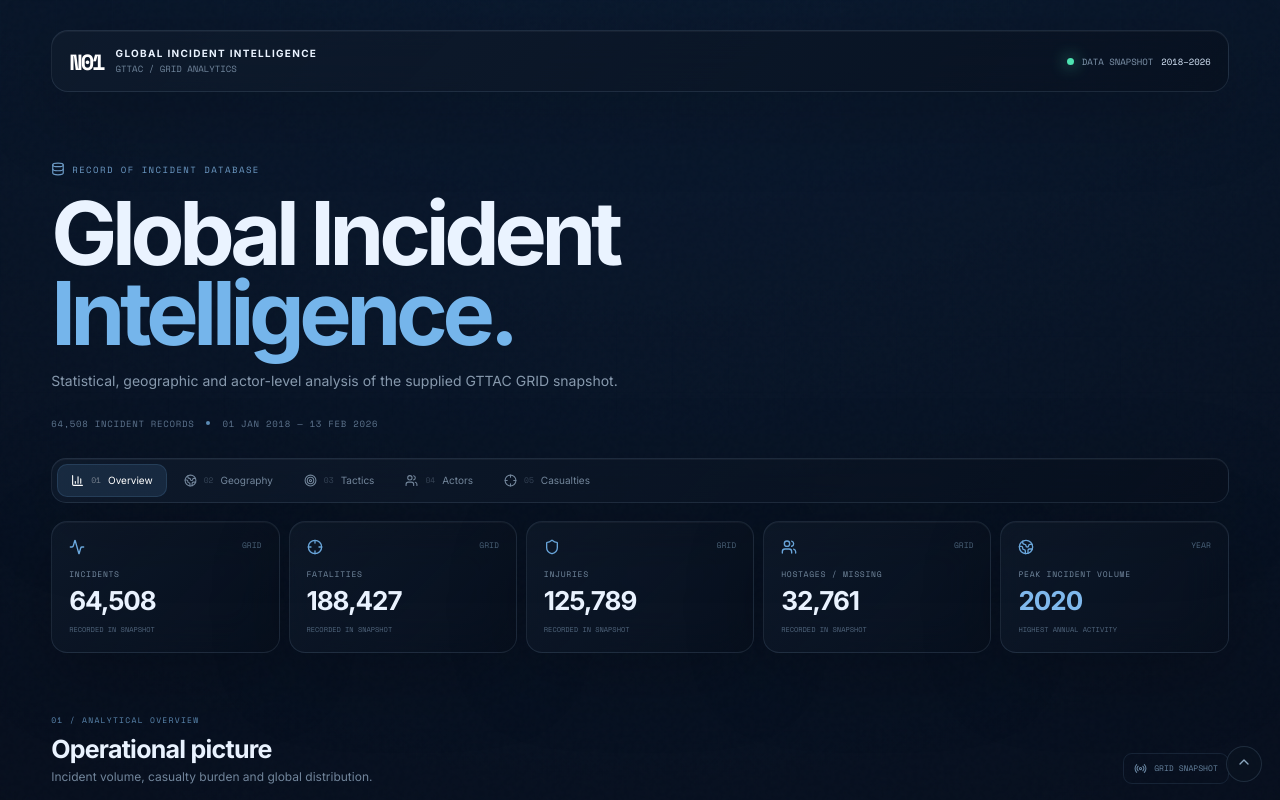
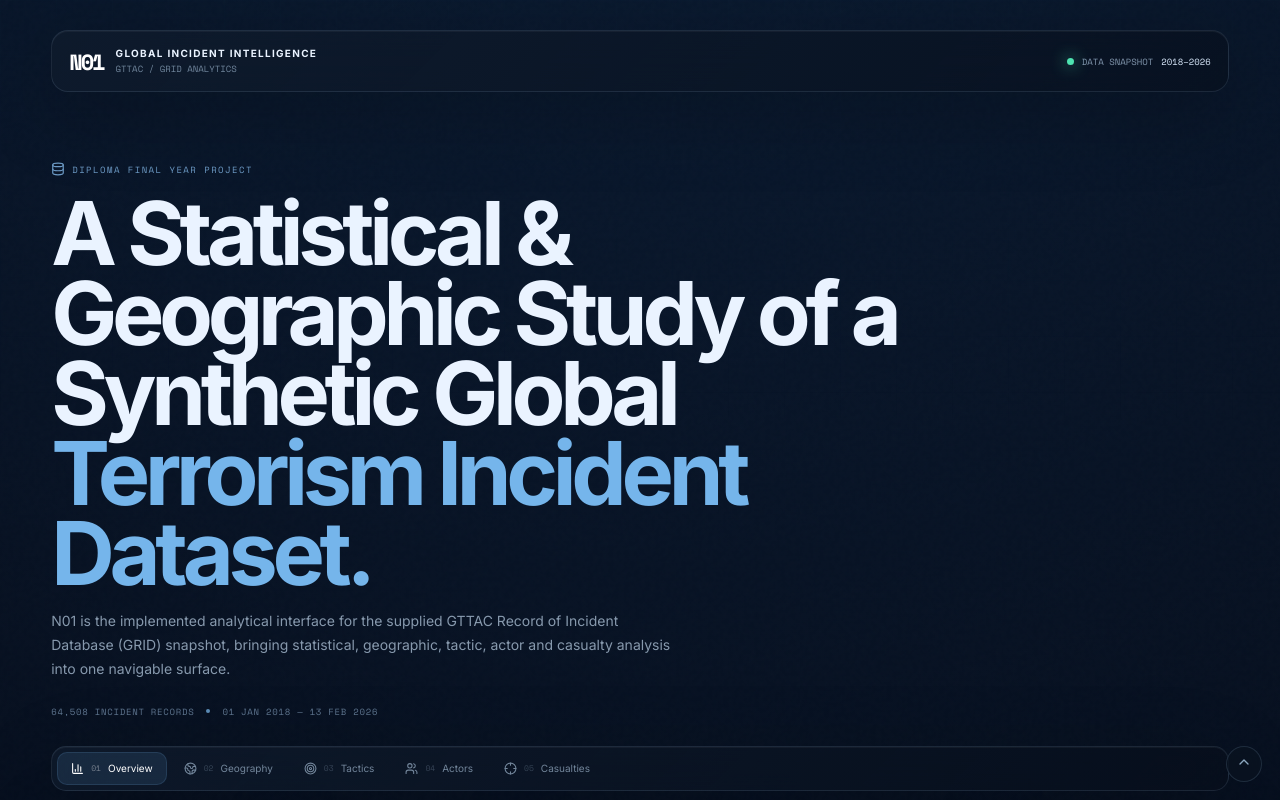
Before and after one commit to adelos-corp/n01ui, a React (Vite) app: page / in a window 1280 px wide. Shown: the top 800 px of the page. Built offline with nearby package versions, Linux system fonts and the light colour scheme.

Commit message:
Align N01 website with project report

```diff
--- a/src/main.jsx
+++ b/src/main.jsx
@@ -37,9 +37,9 @@ function App(){
   </header>
   <AnimatePresence>{menu&&<motion.div className="mobile-nav glass" initial={{opacity:0,y:-8}} animate={{opacity:1,y:0}} exit={{opacity:0,y:-8}}>{sections.map(([id,n,I])=><button key={id} onClick={()=>go(id)}><I size={15}/>{n}</button>)}</motion.div>}</AnimatePresence>
   <section className="hero" id="overview">
-   <div className="eyebrow"><Database size={14}/> RECORD OF INCIDENT DATABASE</div>
-   <h1><BlurText>Global Incident<br/><em>Intelligence.</em></BlurText></h1>
-   <p>Statistical, geographic and actor-level analysis of the supplied GTTAC GRID snapshot.</p>
+   <div className="eyebrow"><Database size={14}/> DIPLOMA FINAL YEAR PROJECT</div>
+   <h1><BlurText>A Statistical &amp; Geographic Study of a Synthetic Global <em>Terrorism Incident Dataset.</em></BlurText></h1>
+   <p>N01 is the implemented analytical interface for the supplied GTTAC Record of Incident Database (GRID) snapshot, bringing statistical, geographic, tactic, actor and casualty analysis into one navigable surface.</p>
    <div className="hero-meta"><span>64,508 INCIDENT RECORDS</span><i/> <span>01 JAN 2018 — 13 FEB 2026</span></div>
   </section>
   <nav className="nav glass">{sections.map(([id,n,I],i)=><button key={id} className={active===id?'active':''} onClick={()=>go(id)}><I size={13}/><span>0{i+1}</span>{n}</button>)}</nav>
@@ -48,9 +48,10 @@ function App(){
    <SpotlightCard className="metric peak glass"><div className="metric-top"><Globe2 size={16}/><span>YEAR</span></div><span className="metric-label">PEAK INCIDENT VOLUME</span><strong>2020</strong><small>HIGHEST ANNUAL ACTIVITY</small></SpotlightCard>
   </section>
   <section className="section-head" id="geography"><div><span>01 / ANALYTICAL OVERVIEW</span><h2>Operational picture</h2><p>Incident volume, casualty burden and global distribution.</p></div><div className="section-chip"><Radio size={13}/> GRID SNAPSHOT</div></section>
+  <section className="academic-panel glass"><div><span className="label">ACADEMIC CONTEXT</span><strong>Diploma Final Year · Computer Engineering</strong><p>KES Polytechnic College · Academic Year 2026–2027</p></div><div><span className="label">SUPERVISION</span><strong>N. Kavya</strong><p>Lecturer</p></div><div><span className="label">INSTITUTIONAL LEADERSHIP</span><strong>M. Srinivasa Rao</strong><p>Head of Department · Principal / External Examiner</p></div></section>
   <DashboardFrame/>
   <section className="hidden-anchor" id="actors"/><section className="hidden-anchor" id="casualties"/>
-  <footer className="footer-panel glass" id="tactics"><div><span className="label">SOURCE & METHODOLOGY</span><strong>Global Terrorism Trends and Analysis Center</strong><p>Record of Incident Database (GRID). This interface is an original visualization generated from the supplied GRID snapshot. Analytical definitions follow the source data.</p></div><a href="https://www.GTTAC.com" target="_blank" rel="noreferrer">GTTAC <ExternalLink size={13}/></a><a href="https://www.GRIDdata.com" target="_blank" rel="noreferrer">GRID <ExternalLink size={13}/></a></footer>
+  <footer className="footer-panel glass" id="tactics"><div><span className="label">PROJECT & METHODOLOGY</span><strong>A Statistical and Geographic Study of a Synthetic Global Terrorism Incident Dataset</strong><p>Diploma Final Year project in Computer Engineering at KES Polytechnic College. N01 is an original visualization interface generated from the supplied GTTAC Record of Incident Database (GRID) snapshot. Analytical definitions follow the source data.</p></div><a href="https://www.GTTAC.com" target="_blank" rel="noreferrer">GTTAC <ExternalLink size={13}/></a><a href="https://www.GRIDdata.com" target="_blank" rel="noreferrer">GRID <ExternalLink size={13}/></a></footer>
   <button className="top-btn" onClick={()=>window.scrollTo({top:0,behavior:'smooth'})}><ChevronUp size={16}/></button>
  </main>
 }
```
